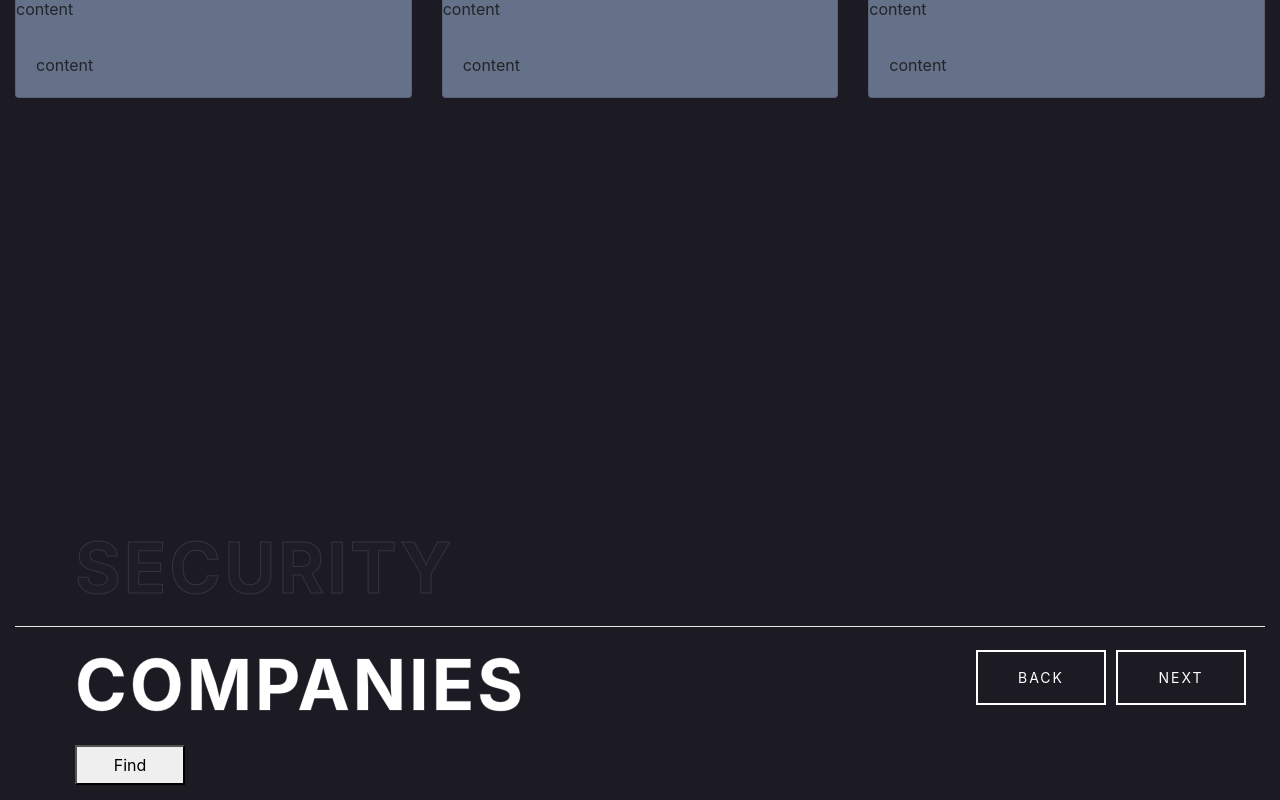
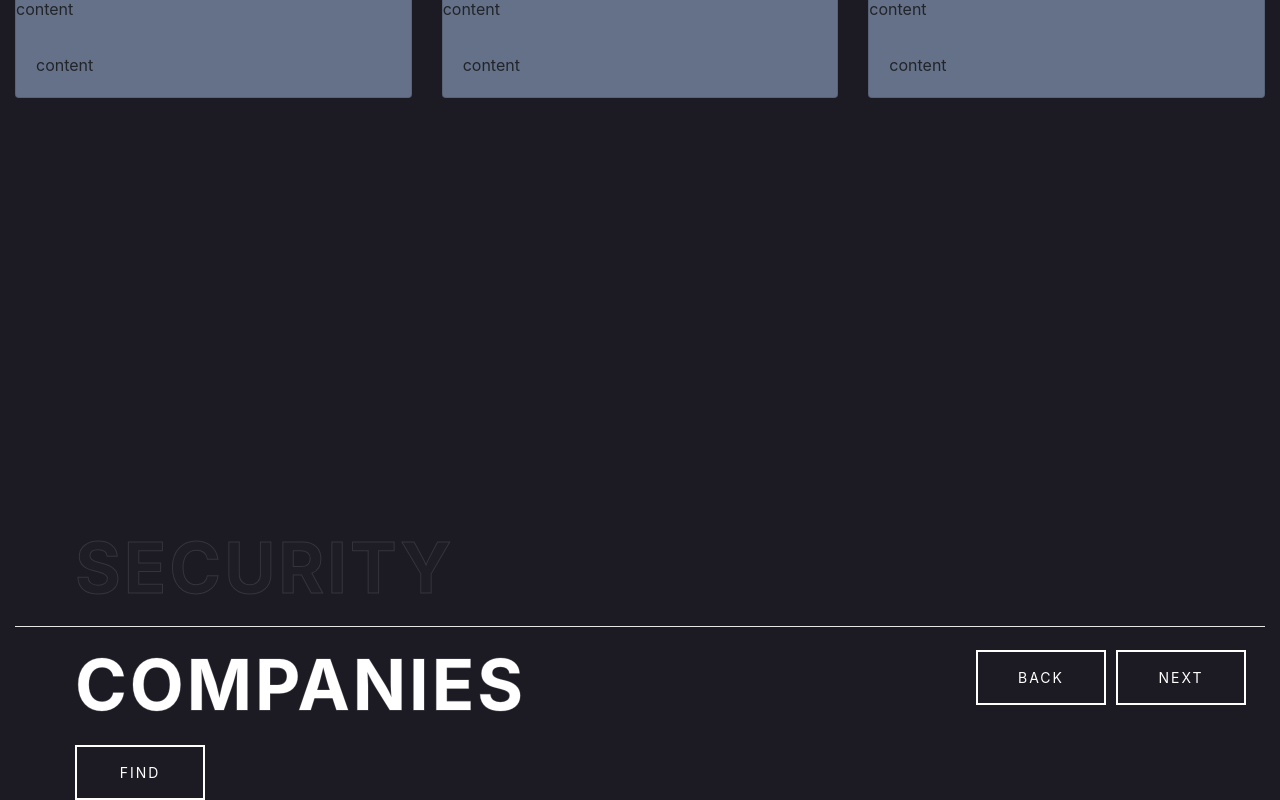
Before and after one commit to jIrwinCline/hench-machina, a React app: page / in a window 1280 px wide. Shown: the part 374-1174 px from the top of the page. Built offline with nearby package versions, Linux system fonts and the light colour scheme.

Commit message:
style 1+ button

```diff
--- a/src/components/Navigation.jsx
+++ b/src/components/Navigation.jsx
@@ -6,7 +6,7 @@ export default function Navigation(props) {
         <h2>Security</h2>
         <hr/>
         <h3>Companies</h3>
-        <button class="find-btn" onClick={props.findButtonClick}>Find</button> <br/>
+        <button class="find-btn button button--aylen button--border-thick button--inverted button--text-upper button--size-s" onClick={props.findButtonClick}>Find</button> <br/>
         <div class="nav-buttons">
         <button class="up button button--aylen button--border-thick button--inverted button--text-upper button--size-s">Next</button>
         <button class="down button button--aylen button--border-thick button--inverted button--text-upper button--size-s">Back</button>
--- a/src/styles/navigation-styles.scss
+++ b/src/styles/navigation-styles.scss
@@ -35,7 +35,7 @@ button.find-btn {
     position: absolute;
     margin-left: 60px;
     margin-top: 10px;
-    height: 40px;
+    height: 55px;
     width: 110px
 
 }
```
